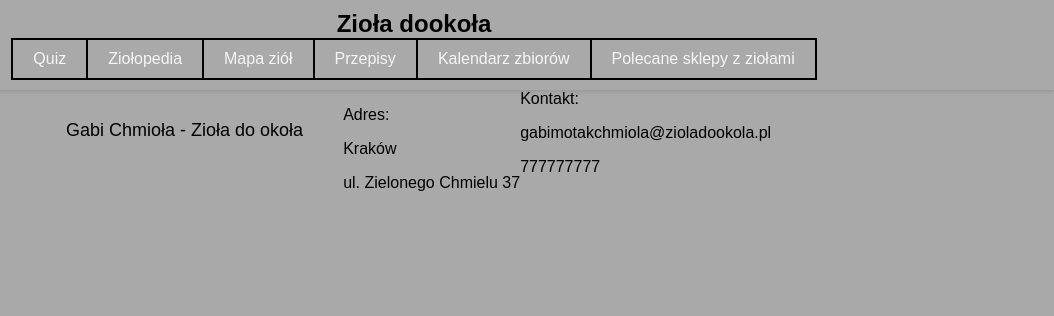
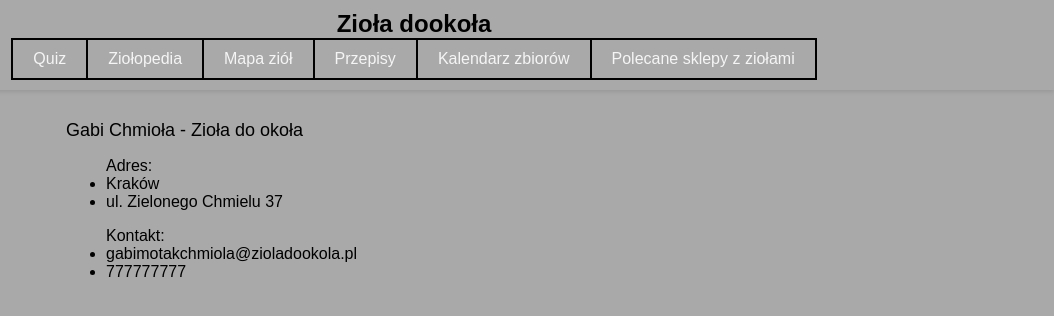
Before and after one commit to hubssch/ZiolaDoOkola, a plain HTML site: page HTML Elements/polecanesklepy.html in a window 1280 px wide. Shown: the full height of the page, 226-1280 px from the left. Drawn offline with Linux system fonts and the light colour scheme.

Commit message:
stylowanie polecanesklepy

```diff
--- a/HTML Elements/Scripts/polecanesklepy.js
+++ b/HTML Elements/Scripts/polecanesklepy.js
@@ -15,17 +15,22 @@ const sklep = {
 
 const divListaSklepow = document.getElementById('lista-sklepow')
 const divNazwaSklepu = document.createElement('div')
+const divLogaSklepow = document.createElement('div')
+const divOpisSklepow = document.createElement('div')
 const divLogoSklepu = document.createElement('img')
 const divLokalizacja = document.createElement('ul')
-const pMiasto = document.createElement('p')
-const pUlica = document.createElement('p')
-const divKontakt = document.createElement('div')
-const pEmail = document.createElement('p')
-const pNumerTelefonu = document.createElement('p')
+const pMiasto = document.createElement('li')
+const pUlica = document.createElement('li')
+const divKontakt = document.createElement('ul')
+const pEmail = document.createElement('li')
+const pNumerTelefonu = document.createElement('li')
 
 
 divNazwaSklepu.className = 'nazwa-sklepu'
+divLogaSklepow.className = 'loga-sklepow'
 divLogoSklepu.className = 'logo-sklepu'
+divOpisSklepow.className = 'opis-sklepow'
+divLokalizacja.className = 'lokalizacja'
 pMiasto.className = 'miasto'
 pUlica.classList - 'ulica'
 divKontakt.className = 'kontakt'
@@ -44,12 +49,16 @@ pNumerTelefonu.textContent = sklep.kontakt.numerTelefonu
 
 
 
-divListaSklepow.appendChild(divLogoSklepu)
-divListaSklepow.appendChild(divNazwaSklepu);
-divListaSklepow.appendChild(divLokalizacja)
+// divListaSklepow.appendChild(divLogoSklepu)
+
+divListaSklepow.appendChild(divLogaSklepow)
+divLogaSklepow.appendChild(divLogoSklepu)
+divListaSklepow.appendChild(divOpisSklepow)
+divOpisSklepow.appendChild(divNazwaSklepu);
+divOpisSklepow.appendChild(divLokalizacja)
 divLokalizacja.appendChild(pMiasto)
 divLokalizacja.appendChild(pUlica)
-divListaSklepow.appendChild(divKontakt)
+divOpisSklepow.appendChild(divKontakt)
 divKontakt.appendChild(pEmail)
 divKontakt.appendChild(pNumerTelefonu)
 
--- a/HTML Elements/Styles/polecanesklepy.css
+++ b/HTML Elements/Styles/polecanesklepy.css
@@ -6,13 +6,21 @@
 
 } */
 
+.loga-sklepow {
+    display: block;
+}
+
 #lista-sklepow {
     display: flex;
 }
 
+.opis-sklepow {
+    /* display: block; */
+    margin: 30px 0px 0 70px;
+}
+
 .nazwa-sklepu {
     font-size: large;
-    margin: 30px 0px 0 70px;
 }
 
 .logo-sklepu {
```
